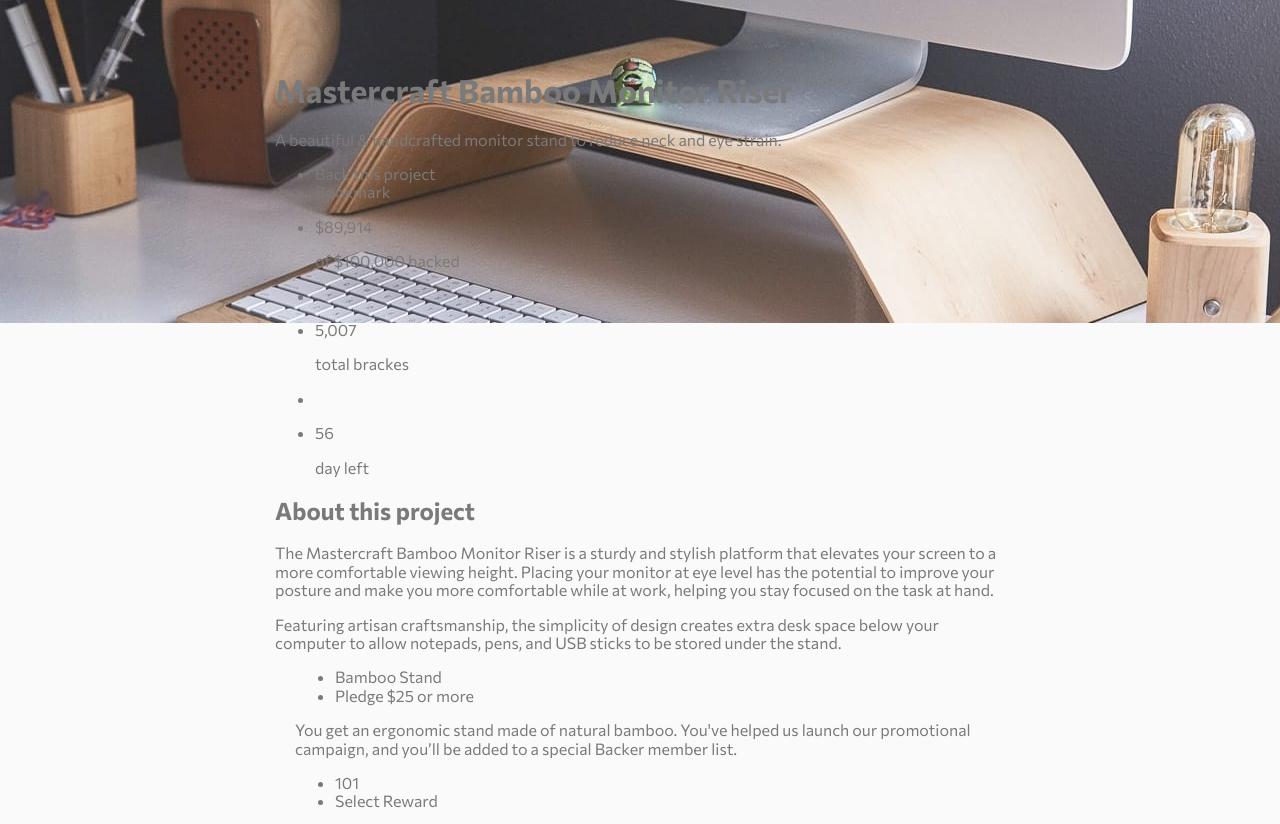
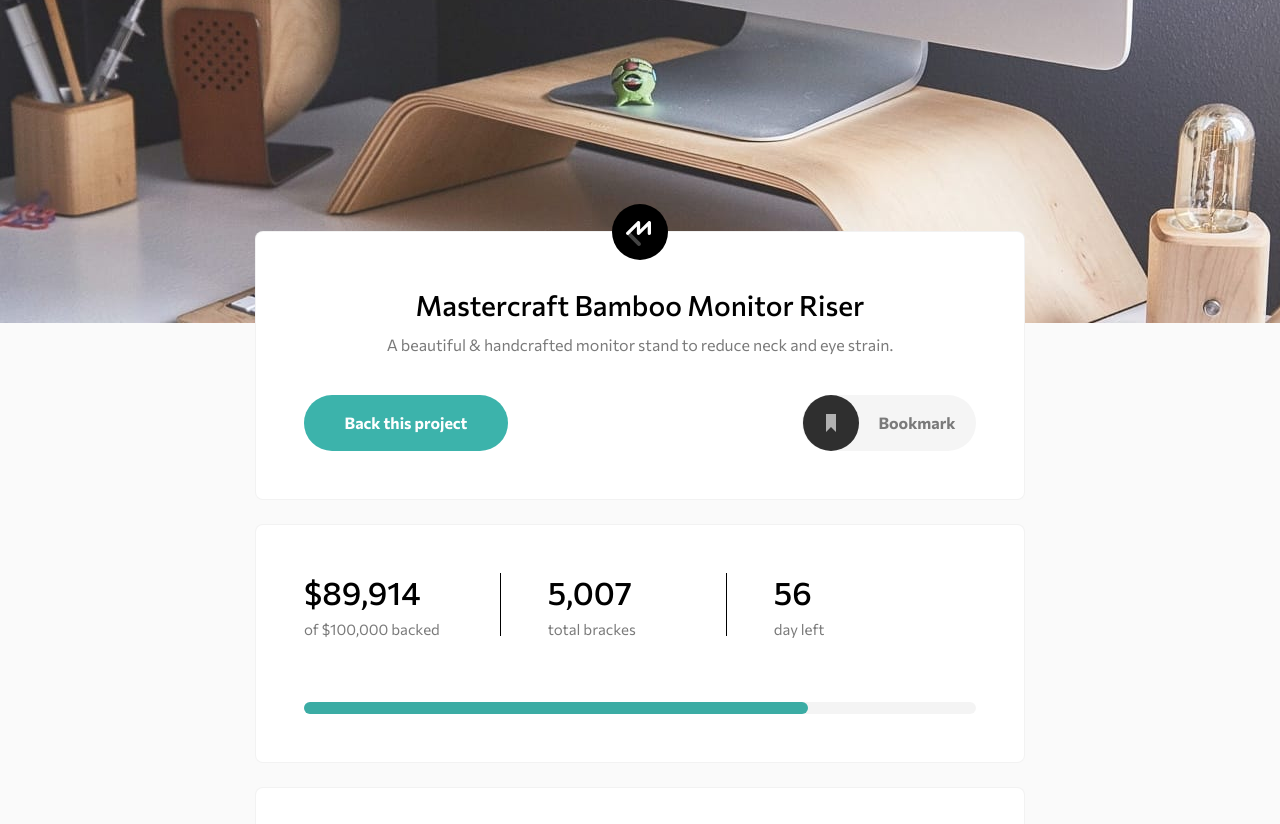
Before and after one commit to Doniyorbek-Coder/Crowdfunding-product-page, a plain HTML site: page index.html in a window 1280 px wide. Shown: the part 77-901 px from the top of the page. Drawn offline with Linux system fonts and the light colour scheme.

Commit message:
project ready

```diff
--- a/css/style.css
+++ b/css/style.css
@@ -58,13 +58,6 @@ img {
   clip: rect(0 0 0 0);
   overflow: hidden;
 } */
-.container {
-  max-width: 770px;
-  padding-left: 20px;
-  padding-right: 20px;
-  margin-left: auto;
-  margin-right: auto;
-}
 
 .container-fluid {
   max-width: 1150px;
@@ -111,3 +104,258 @@ img {
   text-decoration: none;
   transition: background-color 0.3s ease, color 0.3s ease;
 }
+
+/* INDEX-FEATURES */
+/* .index-features {
+  padding-top: 150px;
+  padding-bottom: 80px;
+} */
+
+.site-content {
+  position: relative;
+  top: 180px;
+  padding-bottom: 124px;
+}
+.container {
+  max-width: 770px;
+  padding-left: 48px;
+  padding-right: 48px;
+  padding-bottom: 48px;
+  margin-left: auto;
+  margin-right: auto;
+  background: #ffffff;
+  border: 1px solid rgba(0, 0, 0, 0.0497193);
+  border-radius: 8px;
+}
+.index-features-container::before {
+  display: block;
+  width: 56px;
+  height: 56px;
+  content: "";
+  background-image: url(../images/logo-mastercraft.svg);
+  margin-left: auto;
+  margin-right: auto;
+  margin-top: -28px;
+}
+
+.index-features-title {
+  margin: 0;
+  margin-top: 28px;
+  font-weight: 500;
+  font-size: 28px;
+  line-height: 34px;
+  color: #000;
+}
+
+.index-features-text {
+  font-weight: normal;
+  font-size: 16px;
+  line-height: 20px;
+  margin-block-start: 13px;
+}
+
+.index-features-list {
+  display: flex;
+  flex-wrap: wrap;
+  padding: 0;
+  margin: 0;
+  list-style-type: none;
+  justify-content: space-between;
+}
+.index-feature {
+  display: flex;
+  align-items: center;
+  justify-content: center;
+  line-height: 20px;
+  font-weight: bold;
+  height: 56px;
+  border-radius: 33.5px;
+  margin-top: 24px;
+}
+
+.index-feature-project {
+  width: 204px;
+  background-color: #3cb3ab;
+  color: #fff;
+  cursor: pointer;
+}
+
+.index-feature-bookmark {
+  width: 174px;
+  border-radius: 33.5px;
+  background-color: #f5f5f5;
+  cursor: pointer;
+}
+
+.index-feature-bookmark::before {
+  display: block;
+  width: 56px;
+  height: 56px;
+  content: "";
+  background-image: url(../images/icon-bookmark.svg);
+  position: relative;
+  left: -19px;
+}
+
+.index-features {
+  text-align: center;
+}
+
+/* ********************** */
+
+.index-statistics {
+  margin-top: 24px;
+  margin-bottom: 24px;
+}
+.index-statistics-list {
+  display: flex;
+  flex-wrap: wrap;
+  padding: 0;
+  margin: 0;
+  list-style-type: none;
+}
+
+.index-statistics-title {
+  margin-top: 48px;
+  font-weight: 500;
+  font-size: 32px;
+  line-height: 39px;
+  color: #000;
+  margin-block-end: 0;
+}
+
+.index-statistics-text {
+  font-weight: normal;
+  font-size: 15px;
+  line-height: 18px;
+  margin-block-start: 8px;
+}
+.index-statistics-line {
+  width: 1px;
+  height: 63px;
+  background-color: #000;
+  margin-top: 48px;
+  margin-right: 47px;
+}
+
+.index-statistic {
+  margin-right: 60px;
+}
+
+.ml-30 {
+  margin-left: 30px;
+}
+
+/* .index-statistics-container::before{
+  display:block;
+  content
+} */
+
+.index-statistics-bar {
+  height: 12px;
+  border-radius: 10px;
+}
+
+.full {
+  width: 100%;
+  background-color: #2f2f2f;
+  opacity: 5%;
+}
+.active {
+  width: 75%;
+  margin-top: 37px;
+  background-color: #3cb3ab;
+  position: relative;
+  top: 12px;
+}
+
+/* ************** */
+.about-project {
+  margin-bottom: 124px;
+}
+
+.about-project-container {
+  margin-bottom: 24px;
+}
+
+.about-project-container:nth-child(3n) {
+  opacity: 0.5;
+  margin-bottom: 0;
+}
+.about-project-title {
+  margin-top: 48px;
+  margin-bottom: 35px;
+  font-size: 20px;
+  line-height: 24px;
+  color: #000;
+  font-weight: bold;
+}
+
+.about-project-text {
+  line-height: 30px;
+  margin-block-start: 2rem;
+  margin-block-end: 2rem;
+}
+
+.about-project-list {
+  display: flex;
+  flex-wrap: wrap;
+  padding: 0;
+  margin: 0;
+  list-style-type: none;
+  justify-content: space-between;
+}
+.about-project-titles {
+  font-weight: bold;
+  font-size: 18px;
+  line-height: 22px;
+  color: #000;
+  margin-top: 38px;
+}
+
+.about-project-price {
+  font-weight: bold;
+  font-size: 15px;
+  line-height: 18px;
+  color: #3cb3ab;
+  margin-top: 38px;
+}
+
+.about-project-sale {
+  font-size: 32px;
+  line-height: 39px;
+  font-weight: bold;
+  color: #000;
+  display: flex;
+  align-items: center;
+}
+
+.about-project-sale::after {
+  display: block;
+  content: "left";
+  font-size: 15px;
+  line-height: 18px;
+  color: #a7a7a7;
+  font-weight: normal;
+  margin-left: 8px;
+}
+
+.about-project-reward {
+  width: 157px;
+  background-color: #3cb3ab;
+  color: #fff;
+  display: flex;
+  align-items: center;
+  justify-content: center;
+  line-height: 17px;
+  height: 48px;
+  border-radius: 33.5px;
+  font-size: 14px;
+  font-weight: bold;
+  cursor: pointer;
+}
+
+.about-project-container:nth-child(3n) .about-project-reward {
+  background-color: #2f2f2f;
+  opacity: 0.5;
+}
```
